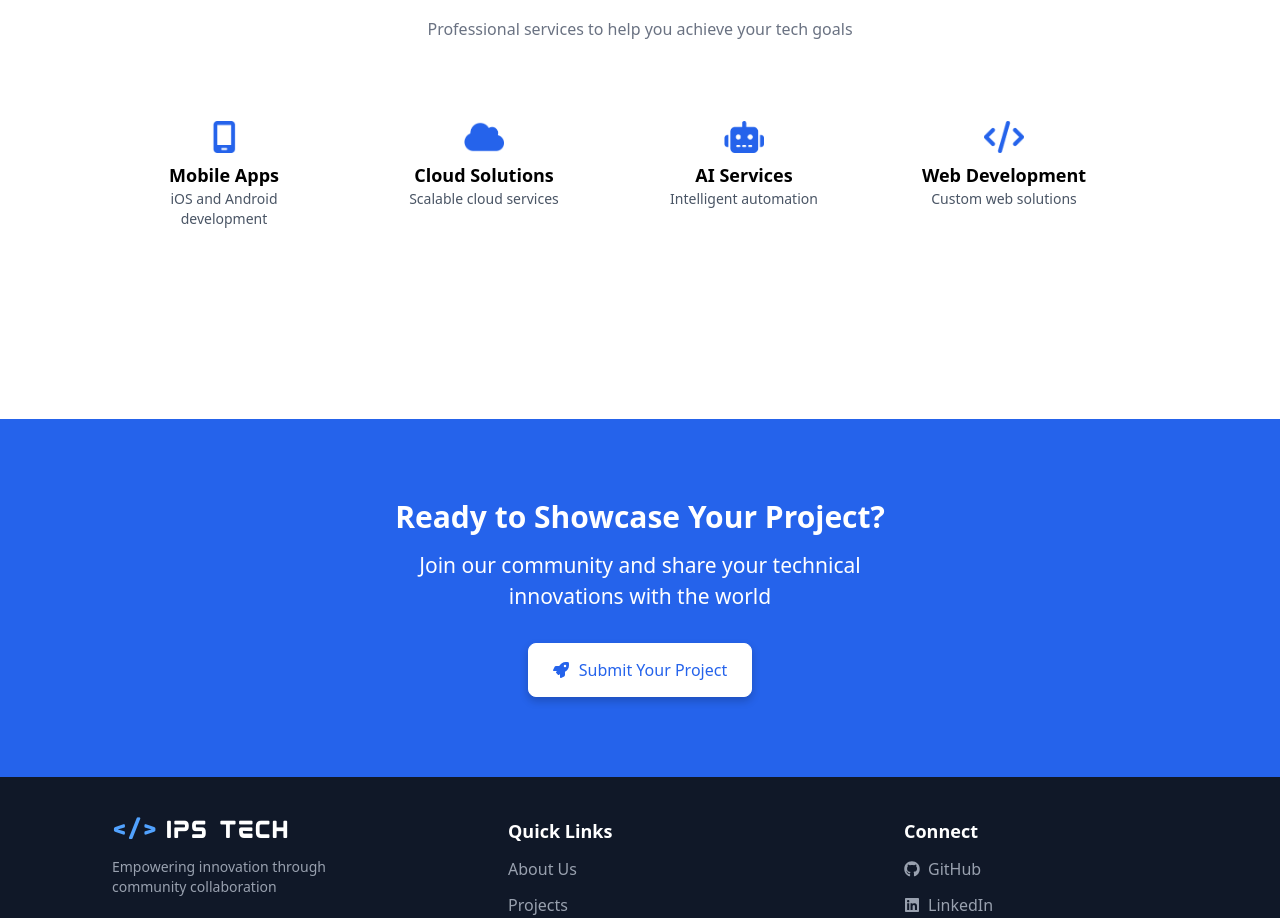
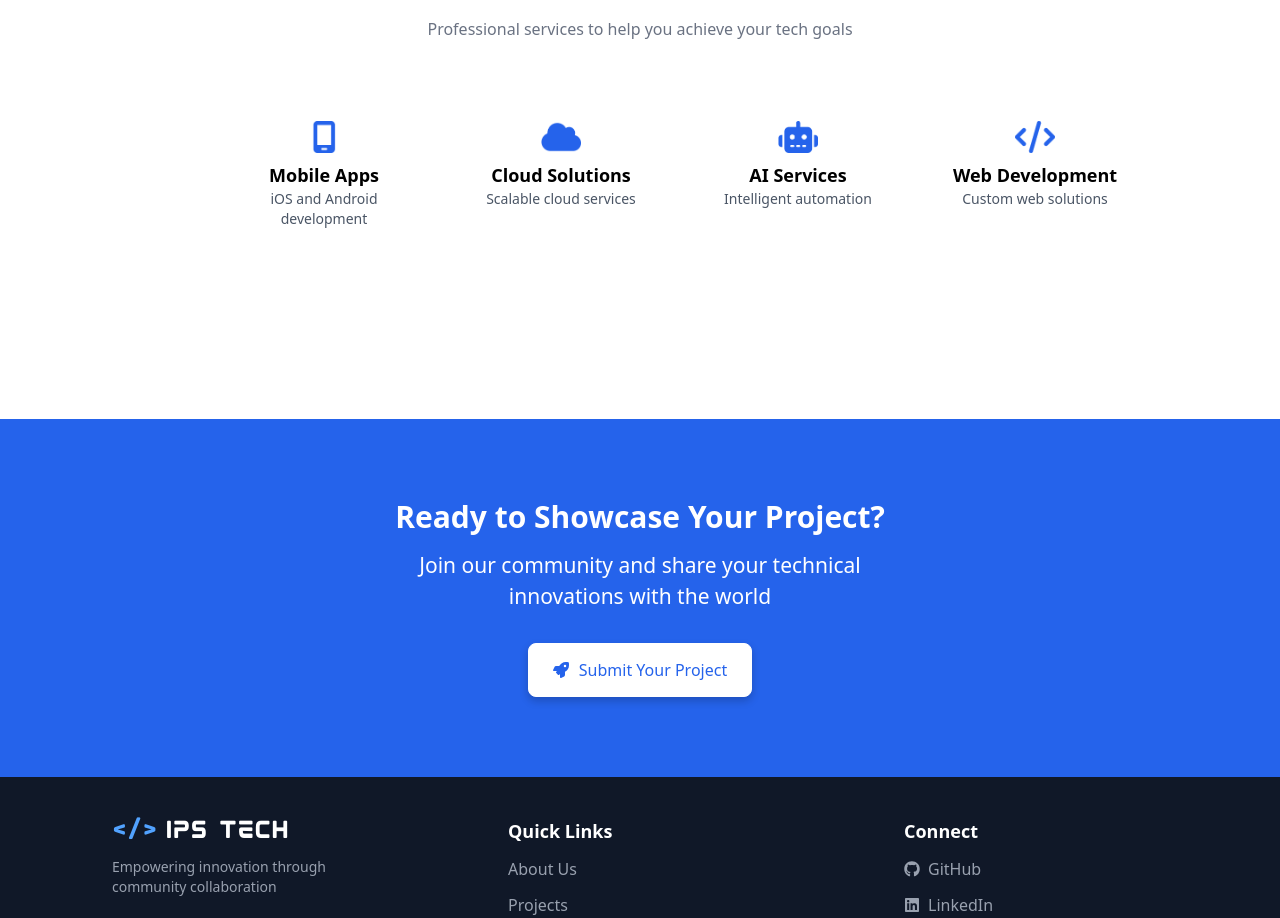
Before and after one commit to Kite-IPS/Ips_Portfolio, a React (Vite) app in the folder Client/: page / in a window 1280 px wide. Shown: the part 3488-4406 px from the top of the page. Built offline with nearby package versions, Linux system fonts and the light colour scheme.

Commit message:
updated service box

```diff
--- a/Client/src/Pages/LandingPage.jsx
+++ b/Client/src/Pages/LandingPage.jsx
@@ -10,7 +10,7 @@ import ProjectCard from '../Components/ProjectCard';
 import section from '../assets/section.png';
 import ServiceBox from '../Components/ServiceBox';
 import { useNavigate } from 'react-router-dom';
-import Footer from '../Components/footer';
+import Footer from '../Components/Footer';
 import { FaRocket } from "react-icons/fa";
 
 const words = ["Community", "Co-Kreate", "Humanity", "Solving",]; // Words to cycle
@@ -151,12 +151,13 @@ const LandingPage = () => {
                         <h1 className='font-bold text-2xl md:text-3xl mokoto-text'>Our Services</h1>
                         <p className='font-light text-base text-gray-500 mt-2 text-center'>Professional services to help you achieve your tech goals</p>
                     </div>
-                    <div className='mt-10 md:mt-20 w-[95%] md:w-[80%] mx-auto grid grid-cols-1 md:grid-cols-4 md:justify-between gap-4'>
-                        <div className='w-[95%] md:w-auto'><ServiceBox>Mobile Apps</ServiceBox></div>
-                        <div className='w-[95%] md:w-auto'><ServiceBox>Cloud Solutions</ServiceBox></div>
-                        <div className='w-[95%] md:w-auto'><ServiceBox>AI Services</ServiceBox></div>
-                        <div className='w-[95%] md:w-auto'><ServiceBox>Web Development</ServiceBox></div>
+                    <div className='mt-10 md:mt-20 w-[95%] md:w-[80%] mx-auto grid grid-cols-2 sm:grid-cols-2 md:grid-cols-4 gap-6 justify-items-center md:justify-items-start md:pl-25'>
+                    <div className='w-full md:w-auto flex justify-center md:justify-start'><ServiceBox>Mobile Apps</ServiceBox></div>
+                    <div className='w-full md:w-auto flex justify-center md:justify-start'><ServiceBox>Cloud Solutions</ServiceBox></div>
+                    <div className='w-full md:w-auto flex justify-center md:justify-start'><ServiceBox>AI Services</ServiceBox></div>
+                    <div className='w-full md:w-auto flex justify-center md:justify-start'><ServiceBox>Web Development</ServiceBox></div>
                     </div>
+
                 </div>
             </section>
 
```
Also changed, not shown: Client/src/Components/ServiceBox.jsx (indentation only).
